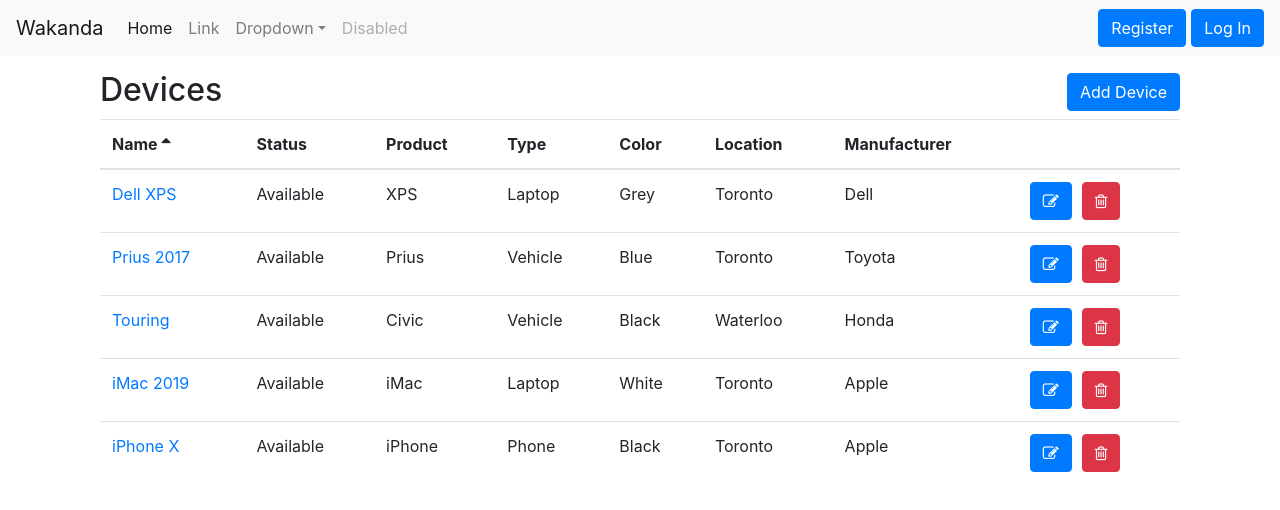
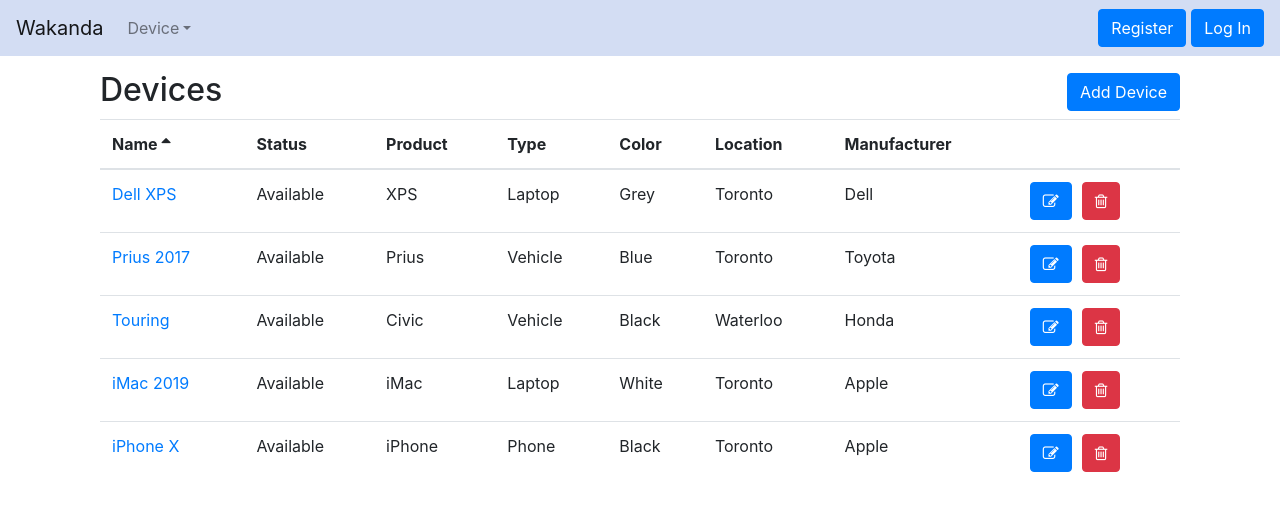
Before and after one commit to NarutoUzumaki77/BlackPanther, a React (Create React App) app: page /devices in a window 1280 px wide. Shown: the top 510 px of the page. Built offline with nearby package versions, Linux system fonts and the light colour scheme.

Commit message:
changed navbar component to use react-bootstrap

```diff
--- a/package.json
+++ b/package.json
@@ -14,7 +14,9 @@
     "popper.js": "^1.16.1",
     "prop-types": "^15.7.2",
     "react": "^16.13.1",
+    "react-bootstrap": "^1.3.0",
     "react-dom": "^16.13.1",
+    "react-router-bootstrap": "^0.25.0",
     "react-router-dom": "^5.2.0",
     "react-scripts": "3.4.3"
   },
--- a/src/App.css
+++ b/src/App.css
@@ -32,6 +32,10 @@
   text-align: center;
 }
 
+body .bg-nav {
+  background-color: #d3ddf3
+}
+
 @media (prefers-reduced-motion: no-preference) {
   .App-logo {
     animation: App-logo-spin infinite 20s linear;
--- a/src/components/common/navbar.jsx
+++ b/src/components/common/navbar.jsx
@@ -1,64 +1,23 @@
 import React from "react";
-import { NavLink, Link } from "react-router-dom";
+import { Link } from "react-router-dom";
+import { Navbar, Nav, NavDropdown } from "react-bootstrap";
 
 const NavBar = () => {
   return (
-    <nav
-      className="navbar navbar-expand-lg navbar-light bg-light"
-      style={{ marginBottom: "15px" }}
-    >
-      <Link className="navbar-brand" to="/">
-        Wakanda
+    <Navbar className="bg-nav" expand="lg" style={{ marginBottom: "15px" }}>
+      <Link to="/">
+        <Navbar.Brand>Wakanda</Navbar.Brand>
       </Link>
-
-      <div className="collapse navbar-collapse" id="navbarSupportedContent">
-        <ul className="navbar-nav mr-auto">
-          <li className="nav-item active">
-            <a className="nav-link" href="#">
-              Home <span className="sr-only">(current)</span>
-            </a>
-          </li>
-          <li className="nav-item">
-            <a className="nav-link" href="#">
-              Link
-            </a>
-          </li>
-          <li className="nav-item dropdown">
-            <a
-              className="nav-link dropdown-toggle"
-              href="#"
-              id="navbarDropdown"
-              role="button"
-              data-toggle="dropdown"
-              aria-haspopup="true"
-              aria-expanded="false"
-            >
-              Dropdown
-            </a>
-            <div className="dropdown-menu" aria-labelledby="navbarDropdown">
-              <a className="dropdown-item" href="#">
-                Action
-              </a>
-              <a className="dropdown-item" href="#">
-                Another action
-              </a>
-              <div className="dropdown-divider"></div>
-              <a className="dropdown-item" href="#">
-                Something else here
-              </a>
-            </div>
-          </li>
-          <li className="nav-item">
-            <a
-              className="nav-link disabled"
-              href="#"
-              tabIndex="-1"
-              aria-disabled="true"
-            >
-              Disabled
-            </a>
-          </li>
-        </ul>
+      <Navbar.Toggle aria-controls="basic-navbar-nav" />
+      <Navbar.Collapse id="basic-navbar-nav">
+        <Nav className="mr-auto">
+          <NavDropdown title="Device" id="basic-nav-dropdown">
+            <NavDropdown.Item as={Link} to='/devices' >All Devices</NavDropdown.Item>
+            <NavDropdown.Item to="/action/3.2">
+              Assigned Device
+            </NavDropdown.Item>
+          </NavDropdown>
+        </Nav>
         <button
           style={{ marginRight: "5px" }}
           className="btn btn-primary my-2 my-sm-0"
@@ -69,8 +28,8 @@
         <button className="btn btn-primary my-2 my-sm-0" type="submit">
           Log In
         </button>
-      </div>
-    </nav>
+      </Navbar.Collapse>
+    </Navbar>
   );
 };
 
--- a/src/components/devices/devices.jsx
+++ b/src/components/devices/devices.jsx
@@ -11,7 +11,7 @@
     super(props);
     this.state = {
       devices: [],
-      pageSize: 10,
+      pageSize: 5,
       currentPage: 1,
       sortColumn: { path: "name", order: "asc" },
     };
--- a/src/components/notFound.jsx
+++ b/src/components/notFound.jsx
@@ -4,7 +4,7 @@
   return (
     <div className="center">
       <i
-        class="fa fa-frown-o"
+        className="fa fa-frown-o"
         aria-hidden="true"
         style={{ fontSize: "200px" }}
       ></i>
```
Also changed, not shown: src/components/common/pagination.jsx (+5 -2 lines), 1 other file (tests, documents, lock files or other folders).
